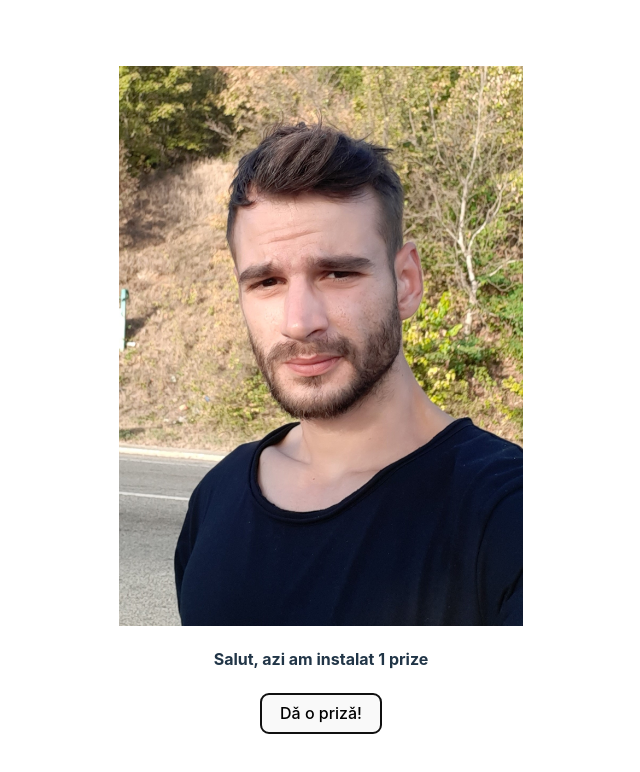
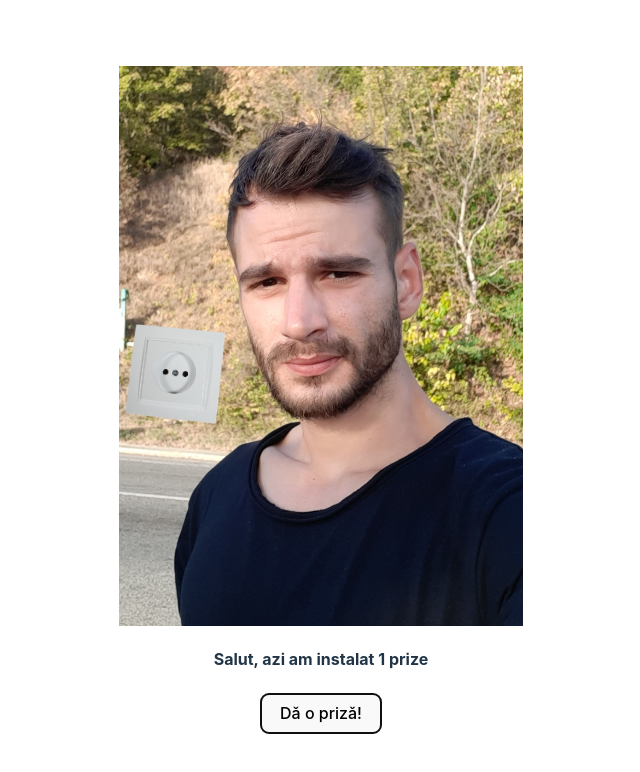
Before and after one commit to fum4/priza-guru, a React (Vite) app: page / in a window 1280 px wide. Both pictures are taken after a click on the button "Dǎ o prizǎ!". Shown: the top 772 px of the page, without its empty margins (319-959 px from the left). Built offline with nearby package versions, Linux system fonts and the light colour scheme.

Commit message:
add prize

```diff
--- a/src/App.tsx
+++ b/src/App.tsx
@@ -1,15 +1,26 @@
-import { useState } from 'react'
-import guru from '/guru.jpg'
+import { useState } from 'react';
+import guru from '/guru.jpg';
+import priza from '/priza_1.webp';
+import './style.css';
 
 function App() {
-  const [count, setCount] = useState(0)
+  const [count, setCount] = useState(0);
+    const [prize, setPrize] = useState<{id: number; src: string, position: number}[]>([]);
+
+    const handleClick = () => {
+        setCount((count) => count + 1)
+        setPrize([...prize, { id: Date.now(), src: priza, position: Math.random() * 80 }])
+    }
 
   return (
     <>
-      <div style={{ width: '100vw', height: '100vh', display: 'flex', flexDirection: 'column', alignItems: 'center', justifyContent: 'center'}}>
-          <img src={guru} className="logo" alt="Vite logo" style={{ maxHeight: '70%', maxWidth: '80%'}}/>
+      <div className='container'>
+          <img src={guru} className="logo" alt="Guru" />
           <h4>Salut, azi am instalat {count} prize</h4>
-          <button onClick={() => setCount(count + 1)}>Dǎ o prizǎ!</button>
+          <button onClick={handleClick}>Dǎ o prizǎ!</button>
+          {prize.map(priza => (
+              <img key={priza.id} src={priza.src} className="priza" alt="Falling prizǎ" style={{left: `${priza.position}vw`}} />
+          ))}
       </div>
     </>
   )
--- /dev/null
+++ b/src/style.css
@@ -0,0 +1,26 @@
+.container {
+    width: 100vw;
+    height: 100vh;
+    display: flex;
+    flex-direction: column;
+    align-items: center;
+    justify-content: center
+}
+
+.logo {
+    max-height: 70%;
+    max-width: 80%
+}
+
+.priza {
+    position: absolute;
+    animation: fall 2s linear forwards;
+    animation-iteration-count: 5;
+    width: 100px;
+    height: 100px;
+}
+
+@keyframes fall {
+    0% { top: -100px; }
+    100% { top: 120%; }
+}
```
Also changed, not shown: public/priza_1.webp (added).
